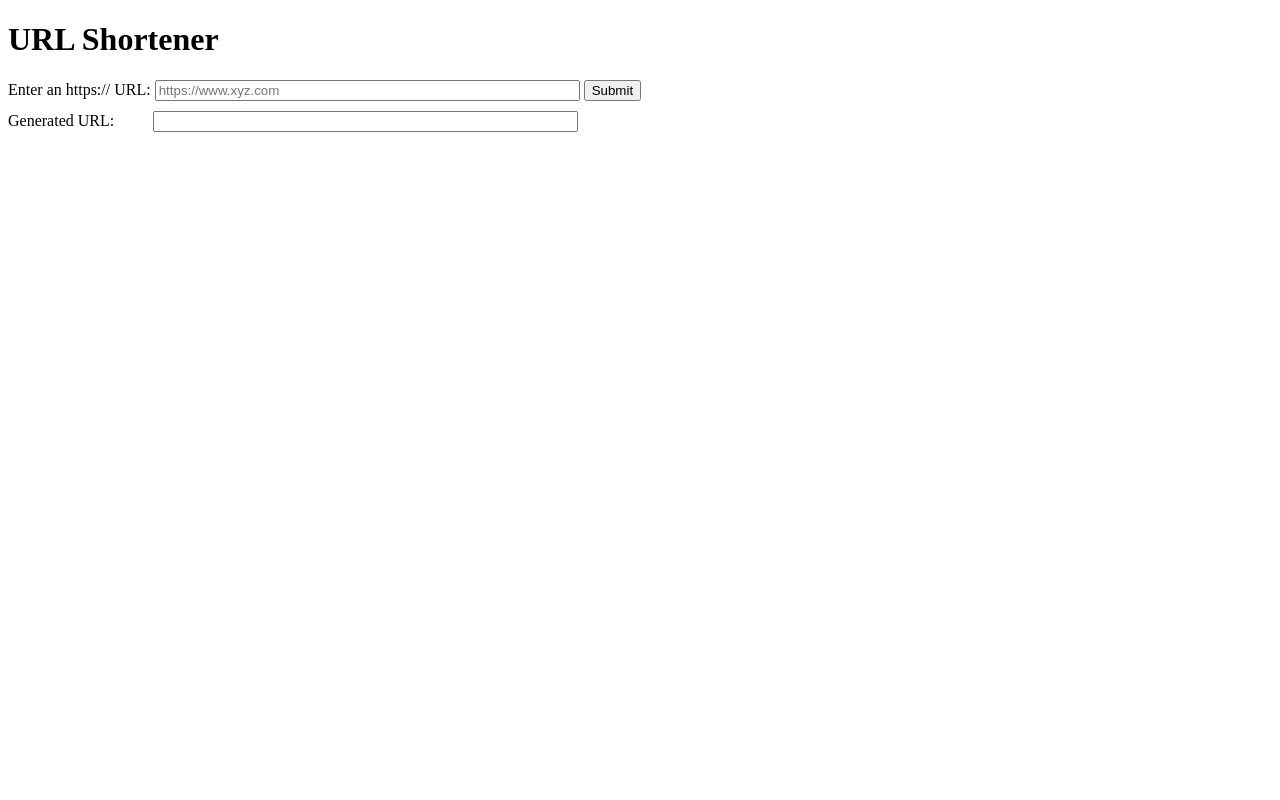
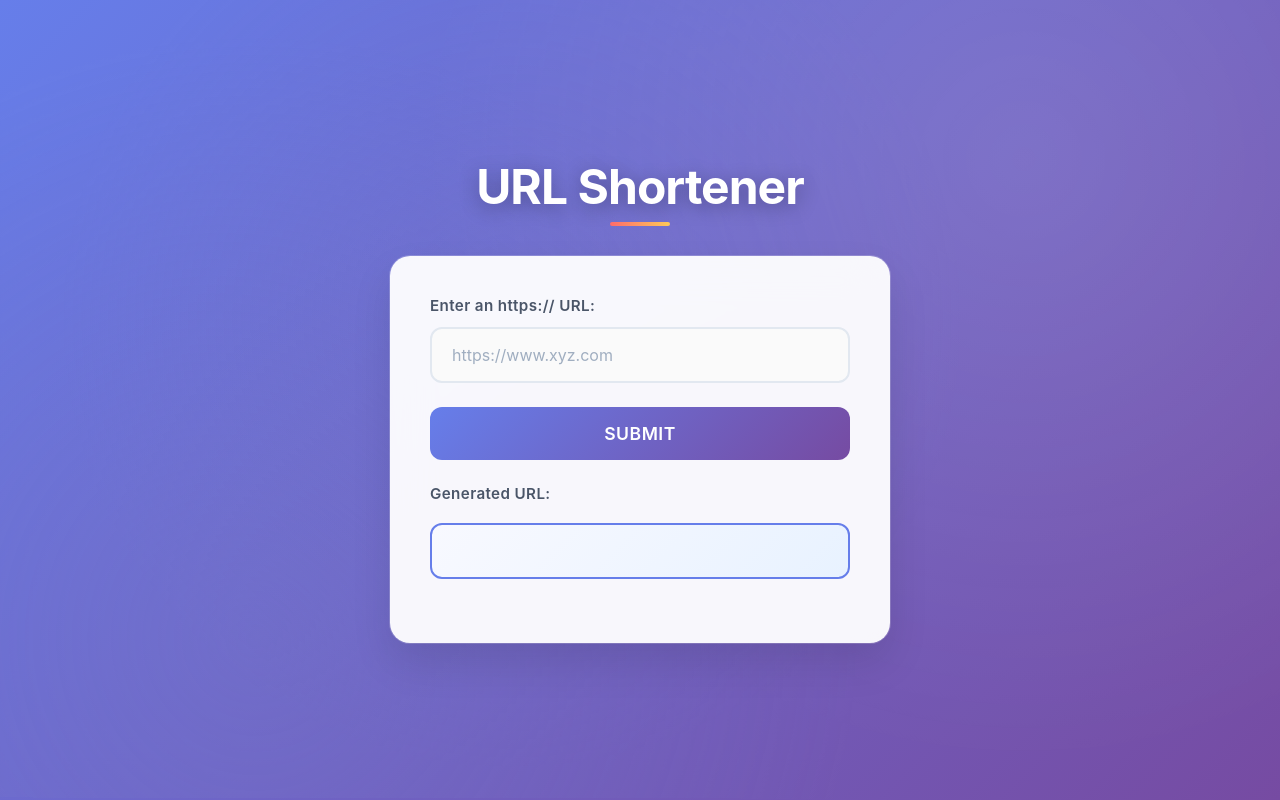
Before and after one commit to Pro696969/smolify, a Flask app: page / in a window 1280 px wide. Run offline with Flask 3, Linux system fonts and the light colour scheme; parts of the project's set-up code (start-up, migrations or seed data) failed here and were passed over.

Commit message:
cool styling

```diff
--- /dev/null
+++ b/static/styles.css
@@ -0,0 +1,209 @@
+* {
+    margin: 0;
+    padding: 0;
+    box-sizing: border-box;
+    font-family: 'Inter', -apple-system, BlinkMacSystemFont, 'Segoe UI', Roboto, sans-serif;
+  }
+
+  body {
+    min-height: 100vh;
+    display: flex;
+    flex-direction: column;
+    align-items: center;
+    justify-content: center;
+    background: linear-gradient(135deg, #667eea 0%, #764ba2 100%);
+    padding: 20px;
+    position: relative;
+    overflow-x: hidden;
+  }
+
+  /* Animated background elements */
+  body::before {
+    content: '';
+    position: absolute;
+    top: 0;
+    left: 0;
+    right: 0;
+    bottom: 0;
+    background:
+      radial-gradient(circle at 20% 80%, rgba(120, 119, 198, 0.3) 0%, transparent 50%),
+      radial-gradient(circle at 80% 20%, rgba(255, 255, 255, 0.1) 0%, transparent 50%),
+      radial-gradient(circle at 40% 40%, rgba(120, 119, 198, 0.2) 0%, transparent 50%);
+    animation: float 6s ease-in-out infinite;
+  }
+
+  @keyframes float {
+    0%, 100% { transform: translateY(0px) rotate(0deg); }
+    50% { transform: translateY(-20px) rotate(1deg); }
+  }
+
+  h1 {
+    color: white;
+    margin-bottom: 2.5rem;
+    font-size: 3rem;
+    text-align: center;
+    font-weight: 700;
+    text-shadow: 0 4px 20px rgba(0, 0, 0, 0.3);
+    letter-spacing: -0.02em;
+    position: relative;
+    z-index: 10;
+  }
+
+  h1::after {
+    content: '';
+    position: absolute;
+    bottom: -10px;
+    left: 50%;
+    transform: translateX(-50%);
+    width: 60px;
+    height: 4px;
+    background: linear-gradient(90deg, #ff6b6b, #feca57);
+    border-radius: 2px;
+  }
+
+  form {
+    width: 100%;
+    max-width: 500px;
+    background: rgba(255, 255, 255, 0.95);
+    backdrop-filter: blur(20px);
+    padding: 2.5rem;
+    border-radius: 20px;
+    box-shadow:
+      0 20px 40px rgba(0, 0, 0, 0.1),
+      0 0 0 1px rgba(255, 255, 255, 0.2);
+    transition: all 0.3s ease;
+    position: relative;
+    z-index: 10;
+  }
+
+  form:hover {
+    transform: translateY(-8px);
+    box-shadow:
+      0 30px 60px rgba(0, 0, 0, 0.15),
+      0 0 0 1px rgba(255, 255, 255, 0.3);
+  }
+
+  label {
+    display: block;
+    margin-bottom: 0.75rem;
+    color: #4a5568;
+    font-weight: 600;
+    font-size: 0.95rem;
+    letter-spacing: 0.025em;
+  }
+
+  input {
+    width: 100%;
+    padding: 16px 20px;
+    margin-bottom: 1.5rem;
+    border: 2px solid #e2e8f0;
+    border-radius: 12px;
+    font-size: 1rem;
+    background-color: #fafafa;
+    transition: all 0.3s ease;
+    color: #2d3748;
+  }
+
+  input:focus {
+    outline: none;
+    border-color: #667eea;
+    background-color: white;
+    box-shadow:
+      0 0 0 4px rgba(102, 126, 234, 0.1),
+      0 4px 12px rgba(102, 126, 234, 0.15);
+    transform: translateY(-2px);
+  }
+
+  input::placeholder {
+    color: #a0aec0;
+  }
+
+  input[name="generated_url"] {
+    background: linear-gradient(135deg, #f8f9ff 0%, #e8f2ff 100%);
+    border-color: #667eea;
+    font-weight: 600;
+    color: #4c51bf;
+    cursor: text;
+    margin-left: 0 !important;
+    margin-top: 0.5rem !important;
+  }
+
+  button {
+    width: 100%;
+    padding: 16px;
+    background: linear-gradient(135deg, #667eea 0%, #764ba2 100%);
+    color: white;
+    border: none;
+    border-radius: 12px;
+    font-size: 1.1rem;
+    font-weight: 600;
+    cursor: pointer;
+    transition: all 0.3s ease;
+    margin-bottom: 1.5rem;
+    text-transform: uppercase;
+    letter-spacing: 0.5px;
+    position: relative;
+    overflow: hidden;
+  }
+
+  button::before {
+    content: '';
+    position: absolute;
+    top: 0;
+    left: -100%;
+    width: 100%;
+    height: 100%;
+    background: linear-gradient(90deg, transparent, rgba(255, 255, 255, 0.2), transparent);
+    transition: left 0.5s;
+  }
+
+  button:hover::before {
+    left: 100%;
+  }
+
+  button:hover {
+    background: linear-gradient(135deg, #5a67d8 0%, #6b46c1 100%);
+    transform: translateY(-3px);
+    box-shadow: 0 10px 25px rgba(102, 126, 234, 0.4);
+  }
+
+  button:active {
+    transform: translateY(-1px);
+  }
+
+  /* Responsive design */
+  @media (max-width: 640px) {
+    h1 {
+      font-size: 2.5rem;
+      margin-bottom: 2rem;
+    }
+
+    form {
+      padding: 2rem;
+      margin: 0 10px;
+    }
+
+    input, button {
+      padding: 14px 16px;
+    }
+  }
+
+  @media (max-width: 480px) {
+    h1 {
+      font-size: 2rem;
+    }
+
+    form {
+      padding: 1.5rem;
+    }
+  }
+
+  /* Loading animation for the form */
+  @keyframes pulse {
+    0%, 100% { opacity: 1; }
+    50% { opacity: 0.8; }
+  }
+
+  .loading {
+    animation: pulse 1.5s ease-in-out infinite;
+  }
--- a/templates/form.html
+++ b/templates/form.html
@@ -3,7 +3,8 @@
 <head>
     <meta charset="UTF-8">
     <meta name="viewport" content="width=device-width, initial-scale=1.0">
-    <title>URL Shortener</title>
+    <title>URL Short</title>
+    <link rel="stylesheet" href="{{ url_for('static', filename='styles.css') }}">
 </head>
 <body>
     <h1>URL Shortener</h1>
```
Also changed, not shown: README.md.
